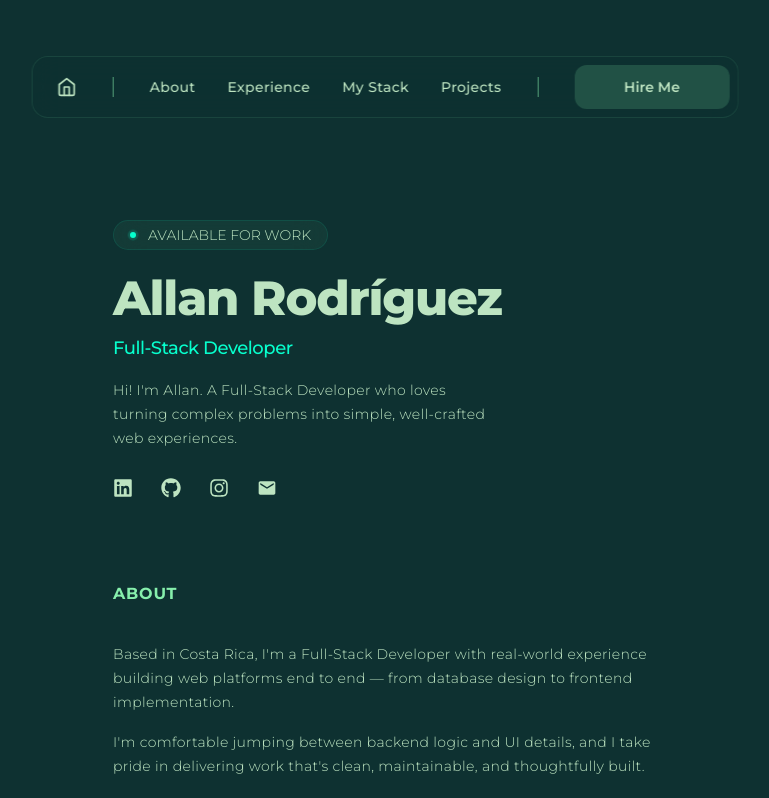
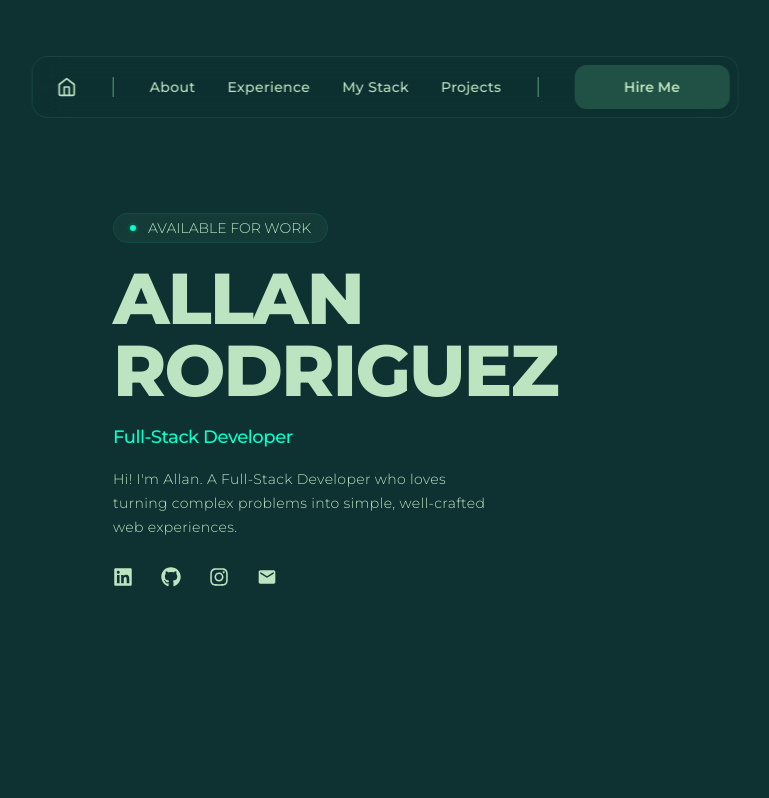
Before and after one commit to AllanRV09/portfolio, a React app: page / in a window 1280 px wide. Shown: the top 798 px of the page, without its empty margins (255-1024 px from the left). Built offline with nearby package versions, Linux system fonts and the light colour scheme; the HTML template or start-up script is replaced by a standard one.

Commit message:
feat: implement entry sequence animations and accessibility audit

```diff
--- a/src/App.jsx
+++ b/src/App.jsx
@@ -5,15 +5,16 @@ import { Experience } from "./sections/Experience"
 import { TechStack } from "./sections/TechStack"
 import { Footer } from "./sections/Footer"
 import { Projects } from "./sections/Projects"
+import { PageIntro } from "./sections/PageIntro"
 
 function App() {
   return (
-    <div className="min-h-screen bg-background text-text selection:bg-accent
-     selection:text-background mx-auto">
+    <>
+      <PageIntro />
+      <div className="min-h-screen bg-background text-text selection:bg-accent selection:text-background mx-auto">
         <Header />
 
         <main className="px-4 pb-8 sm:px-6 lg:px-8 relative max-w-2xl mx-auto flex flex-col justify-center items-center space-y-20 lg:space-y-24">
-
           <Hero />
           <About />
           <Experience />
@@ -22,6 +23,7 @@ function App() {
           <Footer />
         </main>
       </div>
+    </>
   )
 }
 
--- /dev/null
+++ b/src/components/Title.jsx
@@ -0,0 +1,50 @@
+import { motion } from "framer-motion"
+
+const container = {
+    hidden: {},
+    show: {
+        transition: {
+            staggerChildren: 0.1,
+            delayChildren: 0.7
+        }
+    }
+}
+
+const letter = {
+    hidden: {
+        opacity: 0,
+        y: 0
+    },
+    show: {
+        opacity: 1,
+        y: -5
+    }
+}
+
+export function Title() {
+    const firstName = "ALLAN"
+    const lastName = "RODRIGUEZ"
+
+    return (
+        <motion.h1
+            variants={container}
+            initial="hidden"
+            whileInView="show"
+            viewport={{ once: true }}
+            aria-label="ALLAN RODRIGUEZ"
+            className="mt-6 text-left text-4xl font-extrabold tracking-tight sm:text-6xl lg:text-7xl text-center"
+        >
+            {firstName.split("").map((char, i) => (
+                <motion.span key={i} variants={letter} aria-hidden="true" className="inline-block">
+                    {char}
+                </motion.span>
+            ))}
+            <br />
+            {lastName.split("").map((char, i) => (
+                <motion.span key={i + firstName.length} variants={letter} aria-hidden="true" className="inline-block">
+                    {char}
+                </motion.span>
+            ))}
+        </motion.h1>
+    )
+}
--- a/src/sections/Header.jsx
+++ b/src/sections/Header.jsx
@@ -3,10 +3,16 @@ import { RxHamburgerMenu, RxCross2 } from "react-icons/rx";
 import { useState, useEffect } from 'react';
 import { NavButton } from '../components/NavButton';
 import { IconLink } from "../components/IconLink";
-import { NAV_LINKS } from "../data";
+import { NAV_LINKS, ENTRY_DELAY } from "../data";
+import { motion, AnimatePresence } from "framer-motion"
 
 const DesktopNav = () => (
-    <header className='hidden sm:flex fixed top-14 left-1/2 -translate-x-1/2 z-50'>
+    <motion.header
+        initial={{ opacity: 0 }}
+        animate={{ opacity: 1 }}
+        transition={{ duration: 0.6, delay: ENTRY_DELAY }}
+        className='hidden sm:flex fixed top-14 left-1/2 -translate-x-1/2 z-50'
+    >
         <nav className='flex items-center gap-3 pl-4 p-2 rounded-2xl border border-surface/10 bg-background/70 backdrop-blur-lg'>
             <a href="#" className='mx-auto pl-2' aria-label="Go to top">
                 <FiHome className='w-5 h-5 hover:text-accent transition-colors' />
@@ -24,11 +30,16 @@ const DesktopNav = () => (
             <div className='w-px h-5 bg-surface/60 sm:mx-3 md:mx-6'></div>
             <NavButton />
         </nav>
-    </header>
+    </motion.header>
 )
 
 const MobileNav = ({ toggleMenu, isMenuOpen }) => (
-    <header className="sticky top-0 z-50 sm:hidden w-full border-b border-surface/10 bg-background/70 backdrop-blur-lg">
+    <motion.header
+        initial={{ opacity: 0 }}
+        animate={{ opacity: 1 }}
+        transition={{ duration: 0.6, delay: ENTRY_DELAY }}
+        className="sticky top-0 z-50 sm:hidden w-full border-b border-surface/10 bg-background/70 backdrop-blur-lg"
+    >
         <div className="flex items-center justify-between px-6 py-6">
             <a href="#" aria-label="Go to top">
                 <FiHome className="w-6 h-6 hover:text-accent transition-colors" />
@@ -46,17 +57,29 @@ const MobileNav = ({ toggleMenu, isMenuOpen }) => (
                     }`} />
             </button>
         </div>
-    </header>
+    </motion.header>
 )
 
 const MobileMenu = ({ isMenuOpen, toggleMenu }) => (
+    <AnimatePresence>
+        {isMenuOpen && (
             <>
-        <div
+                <motion.div
+                    initial={{ opacity: 0 }}
+                    animate={{ opacity: 1 }}
+                    exit={{ opacity: 0 }}
                     onClick={toggleMenu}
-            className={`fixed inset-0 h-dvh z-30 bg-black/20 backdrop-blur-xs transition-opacity duration-300 sm:hidden ${isMenuOpen ? 'opacity-100' : 'opacity-0 pointer-events-none'}`}
+                    className="fixed inset-0 h-dvh z-30 bg-black/40 backdrop-blur-sm sm:hidden"
                     aria-hidden="true"
                 />
-        <div className={`fixed top-0 left-0 right-0 z-40 pb-5 shadow-lg bg-background/95 backdrop-blur-md transition-transform duration-400 ease-out sm:hidden ${isMenuOpen ? 'translate-y-0' : '-translate-y-full'}`}>
+
+                <motion.div
+                    initial={{ y: "-100%" }}
+                    animate={{ y: 0 }}
+                    exit={{ y: "-100%" }}
+                    transition={{ duration: 0.5, ease: [0.22, 1, 0.36, 1] }}
+                    className="fixed top-0 left-0 right-0 z-40 pb-10 shadow-2xl bg-background/98 backdrop-blur-xl sm:hidden border-b border-surface/10"
+                >
                     <nav className="flex flex-col pt-26 space-y-8 px-6">
                         {NAV_LINKS.map((link) => (
                             <div className='flex items-center gap-5' key={link.name}>
@@ -64,10 +87,14 @@ const MobileMenu = ({ isMenuOpen, toggleMenu }) => (
                                 <a href={`#${link.href}`} onClick={toggleMenu} className="text-lg font-medium">{link.name}</a>
                             </div>
                         ))}
+                        <div className="pt-4">
                             <NavButton />
+                        </div>
                     </nav>
-        </div>
+                </motion.div>
             </>
+        )}
+    </AnimatePresence>
 )
 
 export function Header() {
@@ -75,8 +102,6 @@ export function Header() {
 
     const toggleMenu = () => setIsMenuOpen(!isMenuOpen)
 
-    // Scroll Lock: Evita que el fondo se mueva cuando el menú está abierto.
-    // Esto soluciona el bug de la capa blur "cortada" en móviles.
     useEffect(() => {
         if (isMenuOpen) {
             document.body.style.overflow = 'hidden';
@@ -84,7 +109,6 @@ export function Header() {
             document.body.style.overflow = '';
         }
 
-        // Limpieza al desmontar el componente
         return () => {
             document.body.style.overflow = '';
         };
--- a/src/sections/Hero.jsx
+++ b/src/sections/Hero.jsx
@@ -1,32 +1,90 @@
+import { motion } from "framer-motion";
 import { IconLink } from '../components/IconLink'
-import { SOCIAL_LINKS } from '../data'
+import { SOCIAL_LINKS, ENTRY_DELAY } from '../data'
+import { Title } from "../components/Title";
+
+const containerVariants = {
+    hidden: { opacity: 0 },
+    visible: {
+        opacity: 1,
+        transition: {
+            delayChildren: ENTRY_DELAY,
+            staggerChildren: 0.15
+        }
+    }
+}
+
+const revealVariants = {
+    hidden: { y: "100%" },
+    visible: {
+        y: 0,
+        transition: { duration: 0.6, ease: "easeOut" }
+    }
+}
+
+const fadeInVariants = {
+    hidden: { opacity: 0 },
+    visible: {
+        opacity: 1,
+        transition: { duration: 0.6 }
+    }
+};
 
 export function Hero() {
     return (
-        <section className='w-full px-4 max-w-2xl sm:px-6 lg:px-8 mb-16 pt-[35px] sm:pt-[180px] md:pt-[200px] lg:pt-[220px]'>
-            <div className="max-w-md">
-                <div className="inline-flex items-center gap-3 px-4 py-1 border border-accent/10 bg-surface/5 rounded-full backdrop-blur-lg">
+        <section className="w-full min-h-screen flex items-center px-4 max-w-2xl sm:px-6 lg:px-8">
+            <motion.div
+                variants={containerVariants}
+                initial="hidden"
+                animate="visible"
+                className="max-w-lg"
+            >
+
+                <div className="overflow-hidden">
+                    <motion.div
+                        variants={fadeInVariants}
+                        className="inline-flex items-center gap-3 px-4 py-1 border border-accent/10 bg-surface/5 rounded-full backdrop-blur-lg"
+                    >
                         <div className="relative inline-flex">
                             <div className="rounded-full bg-accent h-[6px] w-[6px] inline-block"></div>
                             <div className="absolute animate-ping rounded-full bg-accent h-[6px] w-[6px] opacity-75"></div>
                         </div>
                         <p className="text-sm font-light">AVAILABLE FOR WORK</p>
+                    </motion.div>
                 </div>
-                <h1 className="mt-6 text-3xl font-extrabold tracking-tight sm:text-5xl">
-                    Allan Rodríguez
-                </h1>
-                <h2 className="mt-3 font-medium tracking-tight sm:text-lg text-accent">Full-Stack Developer</h2>
-                <p className="mt-4 max-w-sm text-sm font-light tracking-wide leading-6">Hi! I'm Allan. A Full-Stack Developer who loves turning complex problems into simple, well-crafted web experiences.</p>
 
+                <Title />
 
-                <div className='mt-7 space-x-7 flex items-center'>
-                        {
-                            SOCIAL_LINKS.map((link) => (
+                <div className="overflow-hidden mt-3">
+                    <motion.h2
+                        variants={revealVariants}
+                        className="font-medium tracking-tight sm:text-lg text-accent"
+                    >
+                        Full-Stack Developer
+                    </motion.h2>
+                </div>
+
+                <div className="overflow-hidden mt-4">
+                    <motion.p
+                        variants={revealVariants}
+                        className="max-w-sm text-sm font-light tracking-wide leading-6"
+                    >
+                        Hi! I'm Allan. A Full-Stack Developer who loves turning complex problems into simple, well-crafted web experiences.
+                    </motion.p>
+                </div>
+
+                <div className="overflow-hidden mt-7">
+                    <motion.div
+                        variants={revealVariants}
+                        className='space-x-7 flex items-center'
+                    >
+                        {SOCIAL_LINKS.map((link) => (
                             <IconLink key={link.name} {...link} />
-                            ))
-                        }
+                        ))}
+                    </motion.div>
                 </div>
-            </div>
+
+            </motion.div>
         </section>
     )
 }
--- /dev/null
+++ b/src/sections/PageIntro.jsx
@@ -0,0 +1,16 @@
+import { motion } from "framer-motion"
+
+export function PageIntro() {
+    return (
+        <motion.div
+            className="fixed inset-0 z-100 bg-text"
+            initial={{ y: 0, borderRadius: "0% 0% 0% 0%" }}
+            animate={{ y: "-100%", borderRadius: "50% 50% 0% 0%" }}
+            transition={{
+                duration: 1.2,
+                delay: 0.2,
+                ease: [0.77, 0, 0.175, 1]
+            }}
+        />
+    )
+}
```
Also changed, not shown: 1 other file (tests, documents, lock files or other folders). Lines whose indentation alone changed are shown as unchanged.
